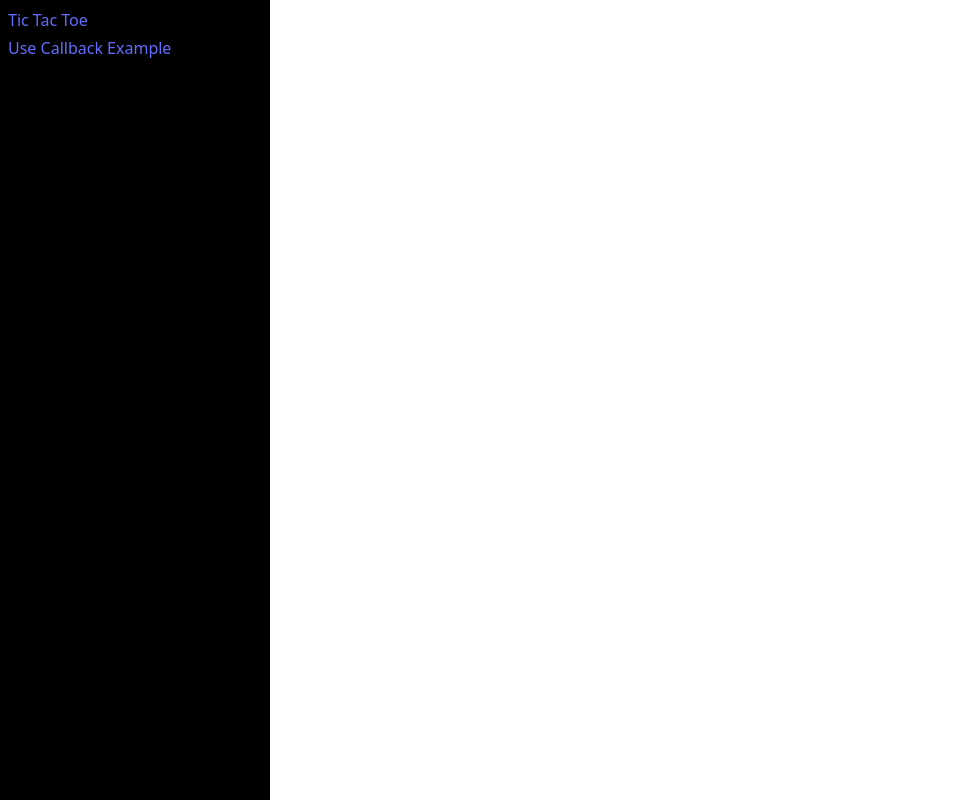
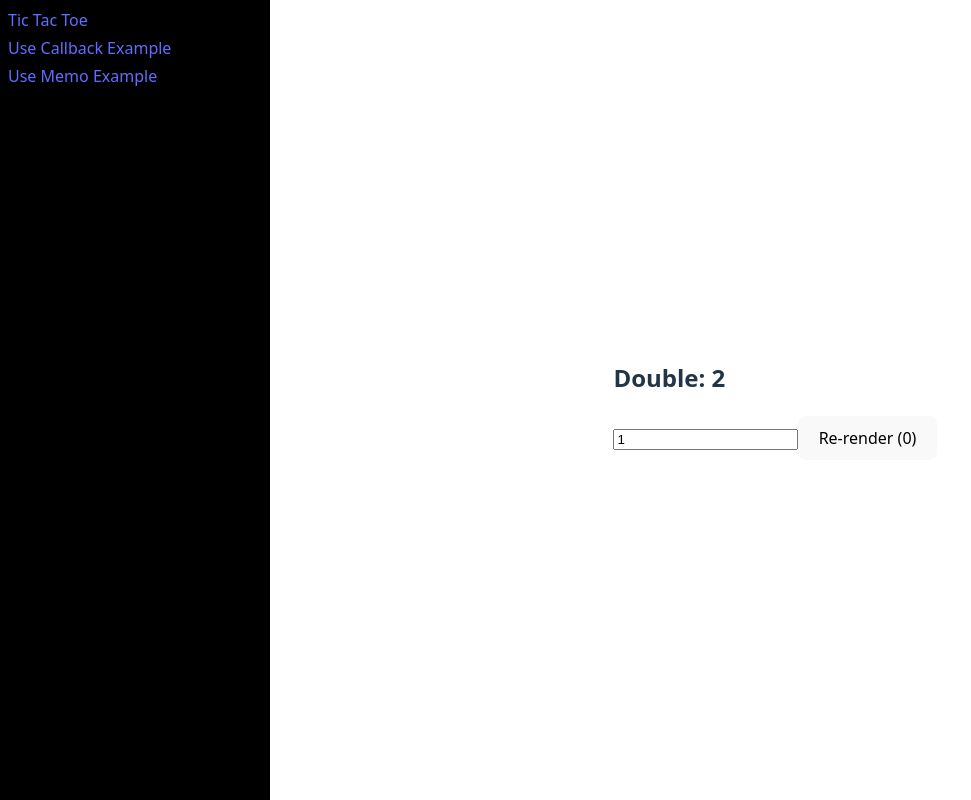
Before and after one commit to g-abhishek/vite-react, a React (Vite) app in the folder vite-react/: page /use-memo in a window 1280 px wide. Shown: the whole page, without its empty margins (0-971 px from the left). Built offline with nearby package versions, Linux system fonts and the light colour scheme.

Commit message:
added useMemo Example

```diff
--- a/vite-react/src/App.jsx
+++ b/vite-react/src/App.jsx
@@ -4,6 +4,7 @@ import TicTakToe from "./components/TicTacToe";
 import { Link, Route, Routes } from "react-router-dom";
 import Counter from "./components/Counter";
 import UseCallback from "./components/UseCallback";
+import UseMemo from "./components/UseMemo";
 
 function App() {
   return (
@@ -12,9 +13,11 @@ function App() {
         <div className="side-bar">
           <Link to={"/tic-tac-toe"}>Tic Tac Toe</Link>
           <Link to={"/use-callback"}>Use Callback Example</Link>
+          <Link to={"/use-memo"}>Use Memo Example</Link>
         </div>
         <div className="main-content">
           <Routes>
+            <Route path="/use-memo" element={<UseMemo />} />
             <Route path="/use-callback" element={<UseCallback />} />
             <Route path="/tic-tac-toe" element={<TicTakToe />} />
             <Route path="/" element={<Counter />} />
--- /dev/null
+++ b/vite-react/src/components/UseMemo/index.jsx
@@ -0,0 +1,79 @@
+import { useState, useMemo } from "react";
+
+function slowFunction(num) {
+  console.log("⏳ Running slow function...");
+  for (let i = 0; i < 1e9; i++) {} // simulate heavy calculation
+  return num * 2;
+}
+
+const UseMemo = () => {
+  const [number, setNumber] = useState(1);
+  const [count, setCount] = useState(0);
+
+  // 🔁 Without useMemo: This runs on EVERY render
+  //   const double = slowFunction(number);
+
+  // ✅ With useMemo: Only runs when dependency 'number' changes
+  const double = useMemo(() => slowFunction(number), [number]);
+
+  return (
+    <div>
+      <h2>Double: {double}</h2>
+
+      <input type="number" value={number} onChange={(e) => setNumber(e.target.value)} />
+      <button onClick={() => setCount((c) => c + 1)}>
+        Re-render ({count})
+      </button>
+    </div>
+  );
+};
+
+export default UseMemo;
+
+/**
+ * 🧠 Interview Talking Point
+ * We use useMemo to optimize performance for expensive computations. Without it, even small re-renders could cause performance bottlenecks by re-running the same logic.
+ */
+
+/**
+ * 🗣️ How to Explain in Interviews
+ * React.memo is for avoiding unnecessary re-renders of components by shallow-comparing props.
+ * useMemo is for avoiding unnecessary recalculations inside components — useful for expensive computations or passing stable object references to children.
+ */
+
+// **************************************************
+
+// Please check logs in browser console
+/**
+ * 🔍 What to Observe
+ * When you type a new number → slowFunction runs ✅
+ * When you click the "Re-render" button → slowFunction does not run again ✅
+ *
+ * If we do not use 'useMemo', on every button click, component rerenders and slowFunction runs again, causing unnecessary performance issues.
+ *
+ *
+ * This shows how useMemo saves computation by caching the result unless dependencies ([number]) change.
+ */
+
+/**
+ * memo vs useMemo
+ *
+ * 🧠 memo (for Components)
+ * React.memo is used to wrap functional components to avoid re-rendering unless their props change.
+ * ✅ When to Use:
+ *   1. Component re-renders too often but receives same props
+ *   2. Pure functional components
+ *
+ * ⚠️ Without memo:
+ * Every parent re-render causes child re-render.
+ *
+ * Example we can see in UseCallback Component
+ *
+ *
+ *
+ * ⚙️ useMemo (for Values)
+ * useMemo is a hook used to memoize expensive computations or return stable references.
+ * ✅ When to Use:
+ *   1. Expensive computations in render
+ *   2. You want to avoid recalculating unless dependencies change
+ */
```
